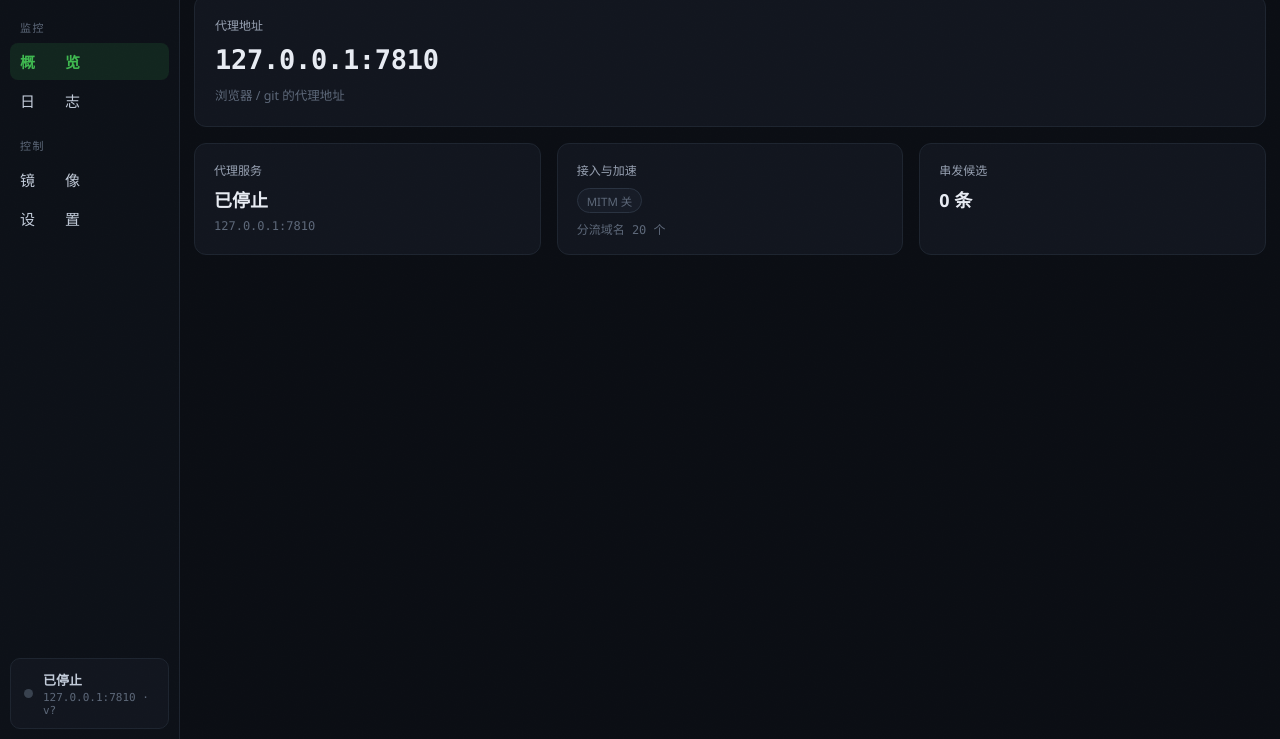
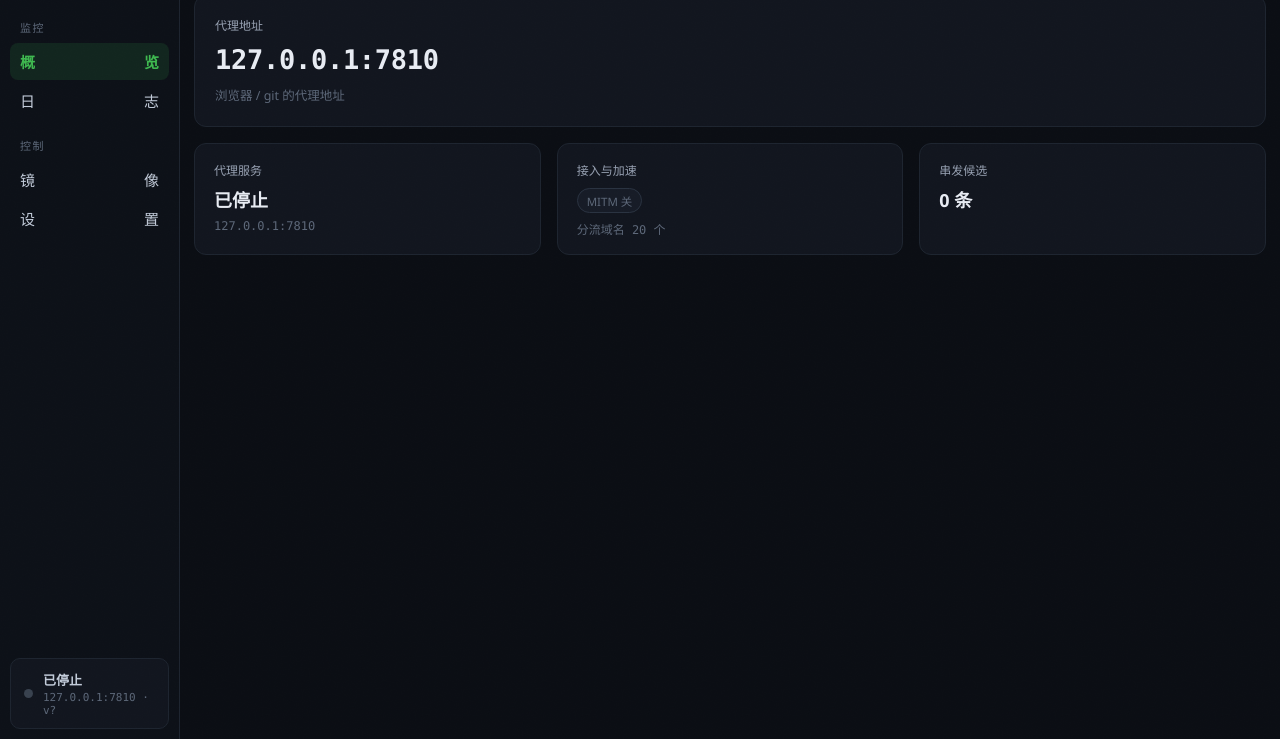
Before and after one commit to zhidian-cmd/gitport-github, a plain HTML site: page src/web/index.html in a window 1280 px wide. Shown: the part 61-800 px from the top of the page. Drawn offline with Linux system fonts and the light colour scheme; no server answers.

Commit message:
style: 侧栏可点击导航改为两端拉伸——原来用 letter-spacing:2em 把两字撑开，间距固定、右侧留白；两字拆成独立 span + justify-content:space-between，随侧栏宽度自动填充、左顶按钮左框右顶右框；监控/控制两个分组标题不套用，保持原样；246 例测试全绿

```diff
--- a/src/web/index.html
+++ b/src/web/index.html
@@ -56,11 +56,11 @@
 
     <nav class="nav">
       <div class="nav-group">监控</div>
-      <a href="#overview" class="item" data-view="overview">概览</a>
-      <a href="#logs"     class="item" data-view="logs">日志</a>
+      <a href="#overview" class="item" data-view="overview"><span>概</span><span>览</span></a>
+      <a href="#logs"     class="item" data-view="logs"><span>日</span><span>志</span></a>
       <div class="nav-group">控制</div>
-      <a href="#mirrors"  class="item" data-view="mirrors">镜像</a>
-      <a href="#settings" class="item" data-view="settings">设置</a>
+      <a href="#mirrors"  class="item" data-view="mirrors"><span>镜</span><span>像</span></a>
+      <a href="#settings" class="item" data-view="settings"><span>设</span><span>置</span></a>
     </nav>
 
     <div class="side-foot">
--- a/src/web/style.css
+++ b/src/web/style.css
@@ -58,8 +58,9 @@ body::after{content:"";position:fixed;inset:0;pointer-events:none;z-index:9999;o
 .nav{flex:1;padding:2px 10px;display:flex;flex-direction:column;gap:2px;overflow-y:auto;min-height:0}
 .nav-group{font-size:11px;color:var(--faint);letter-spacing:.14em;padding:16px 10px 6px}
 .nav-group:first-child{padding-top:4px}
-.item{display:flex;align-items:center;gap:8px;padding:8px 10px;border-radius:8px;
-      font-size:15px;letter-spacing:2em;color:var(--mid);text-decoration:none;transition:background .15s,color .15s}
+/* 两字分散到按钮两端：宽度随侧栏拉伸，间距不固定；分组标题不套此类，保持原样 */
+.item{display:flex;align-items:center;justify-content:space-between;padding:8px 10px;border-radius:8px;
+      font-size:15px;color:var(--mid);text-decoration:none;transition:background .15s,color .15s}
 .item:hover{background:var(--panel-2);color:var(--txt)}
 .item.active{background:var(--green-soft);color:var(--green);font-weight:600}
 
```
